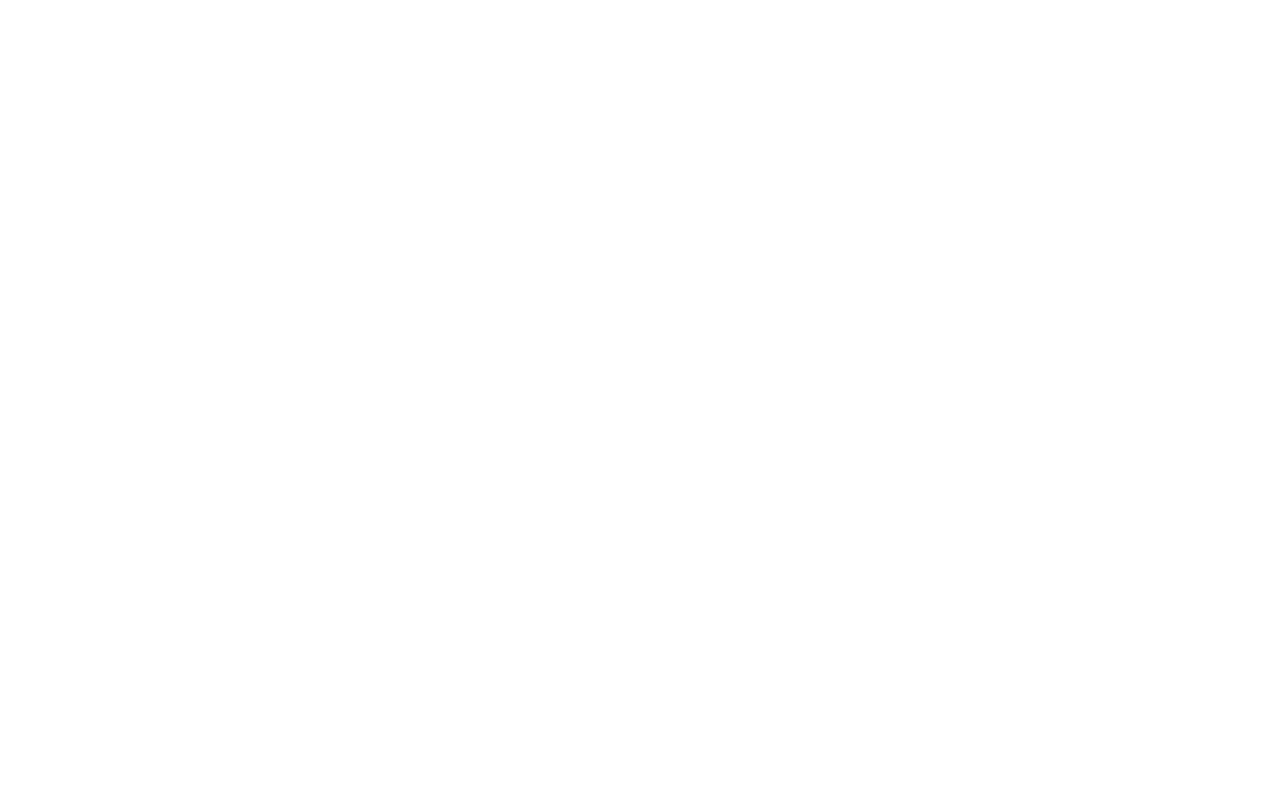
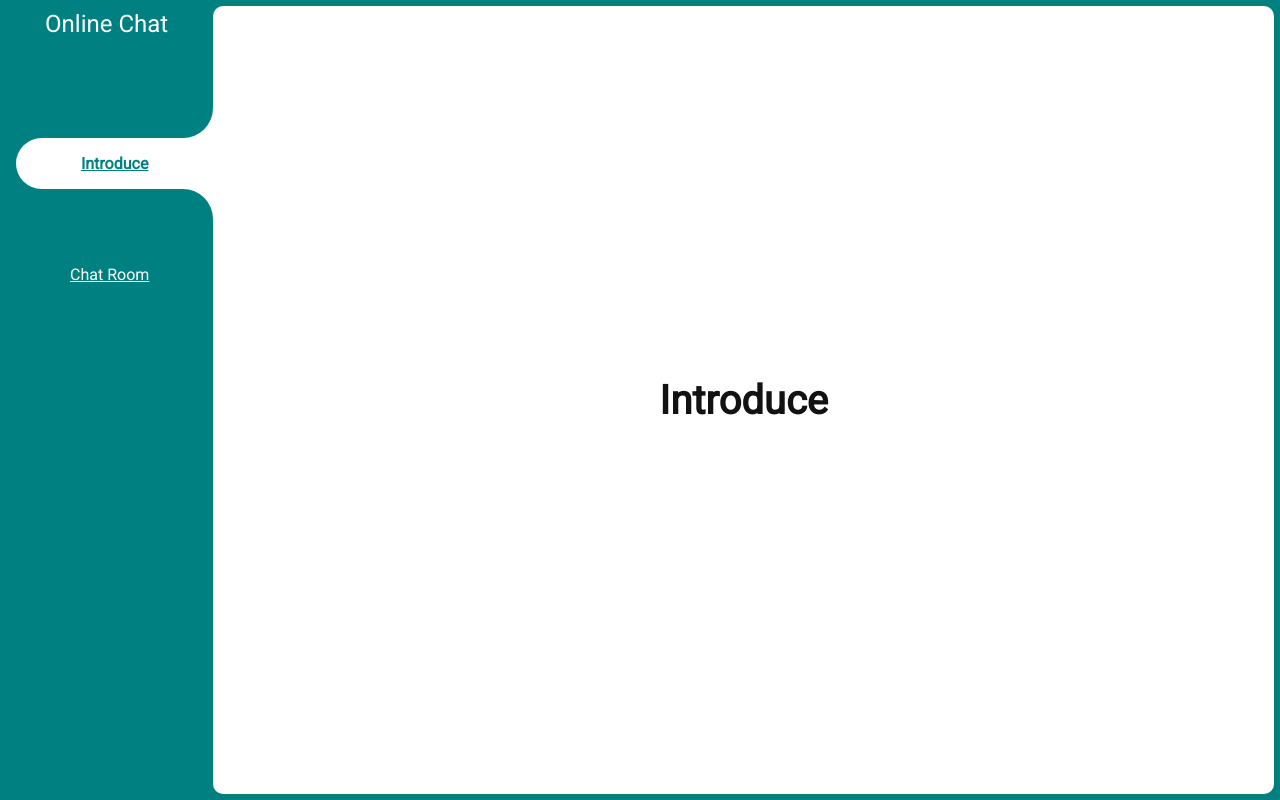
Before and after one commit to MVNgoc/WebSocket-, a Vue app: page /introduce in a window 1280 px wide. Before the commit this address had no page. Built offline with nearby package versions, Linux system fonts and the light colour scheme.

Commit message:
new update

```diff
--- a/src/components/Sidebar.vue
+++ b/src/components/Sidebar.vue
@@ -1,12 +1,12 @@
 <template>
     <div class="sidebar">
         <div class="title">
-            Simple Sidebar
+            Online Chat
         </div>
         <div class="menu-items">
-            <router-link to="/" active-class="active" exact class="side-btn">
+            <router-link to="/introduce" active-class="active" exact class="side-btn">
                 <div class="link-container">
-                    Overview
+                    Introduce
                 </div>
             </router-link>
             <router-link to="/messages" active-class="active"  exact class="side-btn">
--- a/src/router/index.js
+++ b/src/router/index.js
@@ -1,16 +1,16 @@
 import { createRouter, createWebHistory } from 'vue-router'
 import dashboard from '../views/Dashboard'
 import Message from '../views/Messages.vue'
-import Overview from '../views/Overview.vue'
+import Introduce from '../views/Introduce.vue'
 
 const routes = [{
   path: '',
   component: dashboard,
   children:[
   {
-    path: '/',
-    name: 'Overview',
-    component: Overview
+    path: '/introduce',
+    name: 'Introduce',
+    component: Introduce
   },
   {
     path: '/messages',
--- a/src/views/Overview.vue
+++ b/src/views/Introduce.vue
@@ -1,24 +1,24 @@
 <template>
-    <div class="overview">
-        Overview
+    <div class="introduce">
+        Introduce
     </div>
 </template>
 
 <script>
     export default {
-        name:'Overview-view'
+        name:'Introduce-view'
     }
 </script>
 
 <style scoped>
-.overview {
+.introduce {
     display: flex;
     justify-content: center;
     align-items: center;
     height: 100%;
     width: 100%;
     font-size: 40px;
-    color: rgb(167, 167, 167);
+    color: rgb(19, 18, 18);
     font-weight: 600;
 }
 </style>
--- a/src/views/Messages.vue
+++ b/src/views/Messages.vue
@@ -1,7 +1,7 @@
 <template>
     <div class="join-container">
 			<header class="join-header">
-				<h1><i class="fas fa-smile"></i> ChatCord</h1>
+				<h1><i class="fas fa-smile"></i>ChatCord</h1>
 			</header>
 			<main class="join-main">
 				<form action="chat.html">
```
